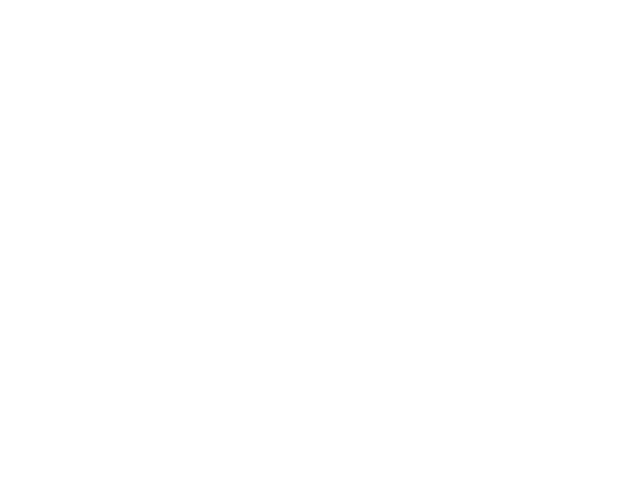
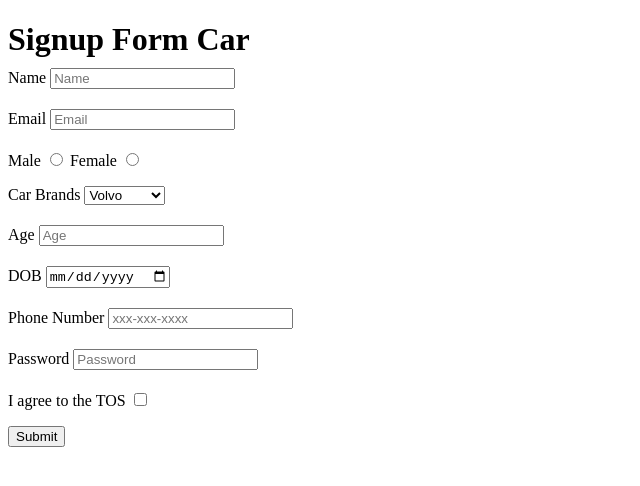
Before and after one commit to acciojob/signup-form-car-subhasisr05, a website: page main.html in a window 1280 px wide. Shown: the whole page, without its empty margins (0-640 px from the left). Drawn offline with Linux system fonts and the light colour scheme.

Commit message:
created a submission

```diff
--- a/main.html
+++ b/main.html
@@ -8,6 +8,59 @@
 
 <body>
 	<!-- the entire body must be written by student -->
+	<header>
+		<h1>Signup Form Car</h1>
+	</header>
+	<main>
+	<form action="submit_feedback.php" method="post">
+	  <div>
+	     <label for="name">Name</label>
+	     <input type="text" id="name" placeholder="Name" name="Name" required>
+	  </div>
+	  <div>
+		 <label for="email">Email</label>
+		 <input type="email" id="email" placeholder="Email" name="Email" required>
+	 </div>
+	 <div>
+			 <label for="gender_m">Male</label>
+		     <input type="radio" id="gender_m" name="Gender" required>
+	         <label for="gender_"f>Female</label>
+		     <input type="radio" id="gender_f" name="Gender" required>
+
+	</div>
+		<div>
+			 <label for="cars">Car Brands</label>
+             <select name="Car Brands" id="cars" placeholder="--Please choose an option--" required>
+                 <option value="volvo">Volvo</option>
+                 <option value="saab">Saab</option>
+                 <option value="mercedes">Mercedes</option>
+                 <option value="audi">Audi</option>
+            </select>
+ 		</div>
+		<div>
+			 <label for="age">Age</label>
+			<input type="number" id="age" name="Age"placeholder="Age" required>
+		</div>
+		<div>
+			 <label for="dob">DOB</label>
+			<input type="date" id="dob" name="DOB"  required>
+		</div>
+		<div>
+			 <label for="tel">Phone Number</label>
+			<input type="tel" id="tel" name="Phone Number"  placeholder="xxx-xxx-xxxx" >
+		</div>
+		<div>
+			 <label for="password">Password</label>
+			<input type="password" id="password" name="Password"  placeholder="Password" required>
+		</div>
+		<div>
+			 <label for="tos">I agree to the TOS</label>
+			<input type="checkbox" id="tos" name="TOS"  required>
+		</div>
+
+		<button type="submit">Submit</button>
+	</form>
+		</main>
     <script type="text/javascript" src="./script.js">
 </script>
 
--- a/styles.css
+++ b/styles.css
@@ -1,2 +1,5 @@
 
 /* Your CSS Code here. */
+*{
+	margin-bottom:10px;
+}
```
